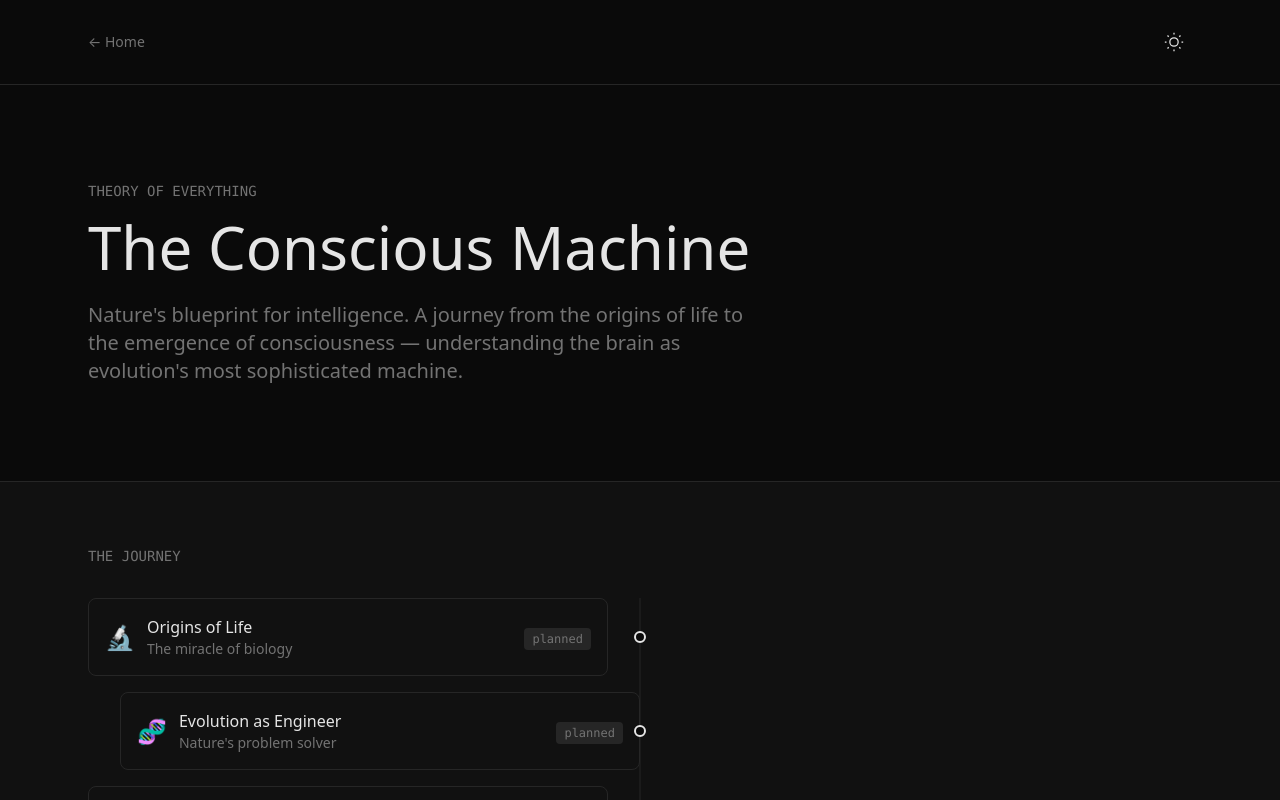
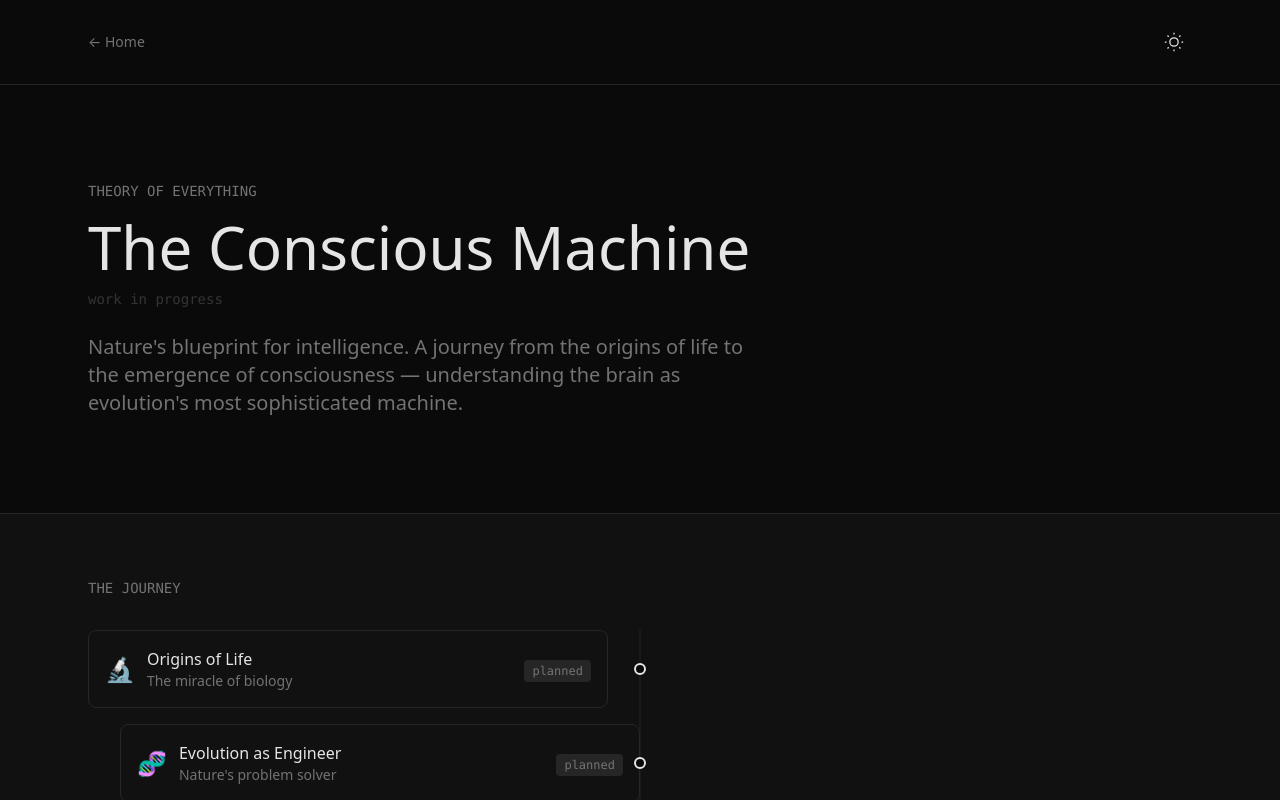
Before and after one commit to joeyo1234/joeyo, a Next.js app: page /theory in a window 1280 px wide. Shown: the top 800 px of the page. Built offline with nearby package versions, Linux system fonts and the light colour scheme.

Commit message:
Add faint 'work in progress' label to Conscious Machine page
Co-Authored-By: Claude Opus 4.6 (1M context) <noreply@anthropic.com>

```diff
--- a/src/app/theory/page.tsx
+++ b/src/app/theory/page.tsx
@@ -123,6 +123,7 @@ export default function TheoryPage() {
             <p className="text-[var(--muted)] text-sm font-mono mb-4">THEORY OF EVERYTHING</p>
             <h1 className="text-4xl md:text-5xl lg:text-6xl font-medium text-[var(--foreground)] mb-6">
               The Conscious Machine
+              <span className="block text-sm font-mono text-[var(--muted)] opacity-40 mt-3 font-normal">work in progress</span>
             </h1>
             <p className="text-xl text-[var(--muted)] max-w-2xl">
               Nature&apos;s blueprint for intelligence. A journey from the origins of life to the emergence of consciousness — understanding the brain as evolution&apos;s most sophisticated machine.
```
